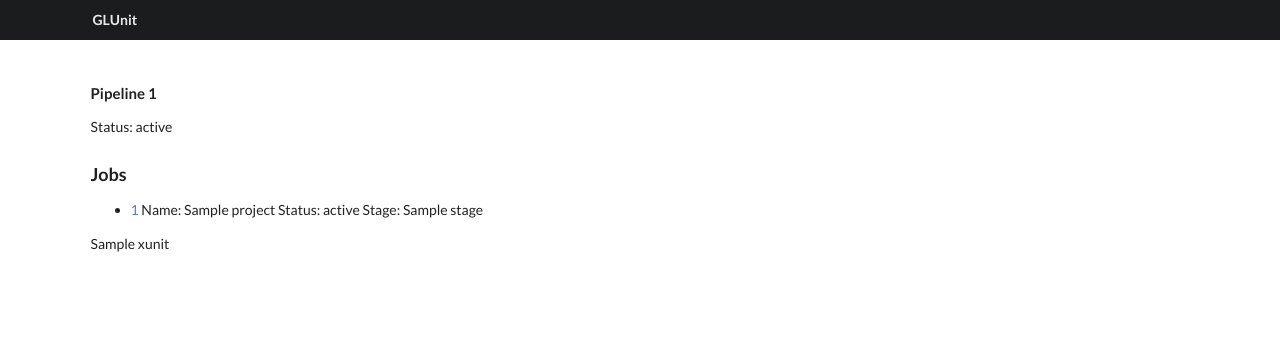
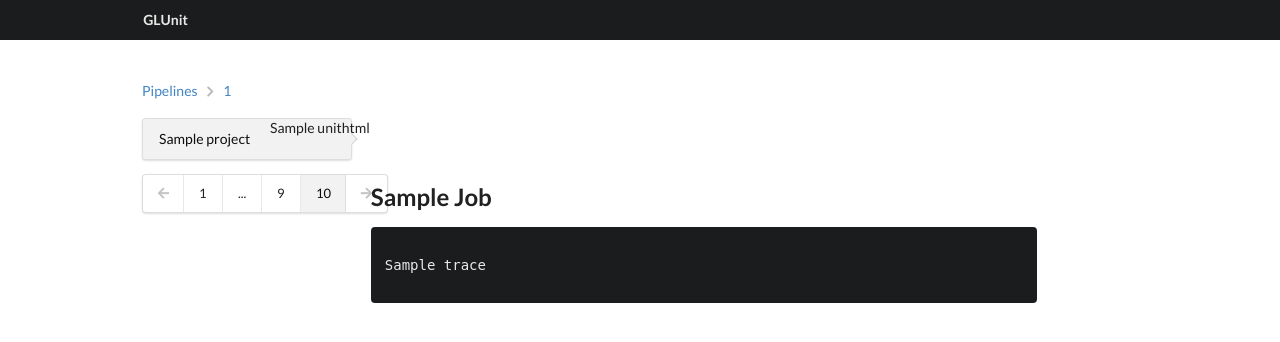
Before and after one commit to grimpy/glunit, a Flask app: template glunit/templates/pipeline.html in a window 1280 px wide. Shown: the top 342 px of the page. Run offline with Flask 2, Linux system fonts and the light colour scheme; the template is opened without the code that fills it: most values are stand-ins (such as "Sample title", 1, 10 or a date in 2020); some libraries are stand-ins or nearby versions.

Commit message:
improve jobs page ui

```diff
--- a/glunit/app.py
+++ b/glunit/app.py
@@ -8,13 +8,11 @@ app = flask.Flask(__name__)
 app.secret_key = os.urandom(24)
 status_map = {"error":"errored", "failed":"exclamation", "skipped":"skipped", "success": "check"}
 
-
 def run():
     app.config.from_object('config')
     app.config['gitlab'] = GitLab(app.config["GITLAB_URL"], app.config["GITLAB_TOKEN"])
     app.config['junit2html'] = Junit2HTML()
     app.run(host="0.0.0.0", port=8080, debug=False)
-
 
 @app.route("/", methods=["GET"])
 def index():
@@ -39,14 +37,10 @@ def pipeline(projectid, pipelineid):
     gitlab = app.config["gitlab"]
     pipeline = gitlab.get_pipeline(projectid, pipelineid)
     jobs = gitlab.list_pipeline_jobs(projectid, pipelineid)
-    return flask.render_template("pipeline.html", pipeline=pipeline, jobs=jobs, project=projectid)
+    jobid = flask.request.args.get("job", jobs["data"][0]["id"])
+    job = gitlab.get_job(projectid, jobid)
 
-@app.route("/projects/<projectid>/jobs/<jobid>")
-def job(projectid, jobid):
-    gitlab = app.config["gitlab"]
-    job = gitlab.get_job(projectid, jobid)
-    unit = None
-    trace = None
+    unit = trace = None
     unithtml = ""
     for artifact in job['artifacts']:
         if artifact['file_type'] == 'junit':
@@ -61,4 +55,4 @@ def job(projectid, jobid):
         ansi = gitlab.get_job_trace(projectid, jobid).decode('utf8')
         trace = conv.convert(ansi, full=False, ensure_trailing_newline=True)
 
-    return flask.render_template("job.html", pipeline=pipeline, job=job, project=projectid, unithtml=unithtml, trace=trace)
+    return flask.render_template("pipeline.html", pipeline=pipeline, jobs=jobs, project=projectid, job=job, unithtml=unithtml, trace=trace)
--- a/glunit/templates/base.html
+++ b/glunit/templates/base.html
@@ -4,6 +4,11 @@
         <link rel="stylesheet" href="https://cdnjs.cloudflare.com/ajax/libs/semantic-ui/2.2.9/semantic.min.css"/>
         <script src="https://cdnjs.cloudflare.com/ajax/libs/jquery/3.1.1/jquery.min.js"></script>
         <script src="https://cdnjs.cloudflare.com/ajax/libs/semantic-ui/2.2.9/semantic.min.js"></script>
+        <script>
+            $(document).ready(function(){
+                $('.menu .item').tab();
+            });
+        </script>
         <style>
             .ui.failed.segment {
                 border-top: 2px solid #db2828;
@@ -14,7 +19,7 @@
             i.icon.success:before{content: "\f00c"; color: #17A589}
             i.icon.failed:before {content: "\f00d"; color: #CD6155}
             i.icon.skipped:before, i.icon.canceled:before {content: "\f05e"; color: #BFC9CA}
-
+            .ui.container{width: 80% !important}
         </style>
     </head>
     <body>
--- a/glunit/templates/footer.html
+++ /dev/null
@@ -1,4 +0,0 @@
-</div>
-</div>
-</body>
-</html>
--- a/glunit/templates/pagination.html
+++ b/glunit/templates/pagination.html
@@ -7,7 +7,7 @@
     }
 </script>
 
-<div class="ui pagination stackable menu">
+<div class="ui pagination small stackable menu">
     <a class="icon item {{'disabled' if not pagination.prev}}" onclick="paginate('{{pagination.prev}}')">
         <i class="left arrow icon"></i>
     </a>
--- a/glunit/templates/pipeline.html
+++ b/glunit/templates/pipeline.html
@@ -1,13 +1,37 @@
 {% extends 'base.html' %}
 
 {% block content %}
-    <h4>Pipeline {{pipeline.id}}</h4>
-    <div>Status: {{pipeline.status}}</div>
-    <h3>Jobs</h3>
-    <ul>
-    {% for job in jobs.data %}
-    <li><a href="/projects/{{project}}/jobs/{{job.id}}">{{job.id}}</a> Name: {{job.name}} Status: {{job.status}} Stage: {{job.stage}}</li>
-    {% endfor %}
-    </ul>
-    {{xunit}}
+
+    <div class="ui breadcrumb">
+        <a class="section" href="/projects/{{project}}">Pipelines</a>
+        <i class="right chevron icon divider"></i>
+        <a class="section" href="/projects/{{project}}/pipelines/{{pipeline.id}}">{{pipeline.id}}</a>
+    </div><br><br>
+
+    <div class="ui stackable grid">
+        <div class="two wide column">
+            <div class="ui vertical pointing menu">
+                {% for jobitem in jobs.data %}
+                    <a class="item {{'active' if job.id == jobitem.id }}" href="?job={{jobitem.id}}">
+                        <i class="{{jobitem.status}} icon"></i>
+                        {{jobitem.name}}
+                    </a>
+                {% endfor %}
+            </div>
+            {% set pagination = jobs.pagination %}
+            {% include 'pagination.html' %}
+        </div>
+
+        <div class="fourteen wide column">
+            {{unithtml|safe}}
+            {% if trace %}
+                <div class="ui basic segment container" style="margin-top:30px; width:80% !important">
+                    <h2>{{job.name|title}}</h2>
+                    <div class="ui inverted segment content">
+                        <pre><code>{{trace|safe}}</code></pre>
+                    </div>
+                </div>
+            {% endif %}
+        </div>
+    </div>
 {% endblock %}
```
Also changed, not shown: glunit/templates/header.html (deleted, +0 -10 lines), glunit/templates/job.html (deleted, +0 -19 lines), glunit/templates/project.html (+10 -5 lines).
